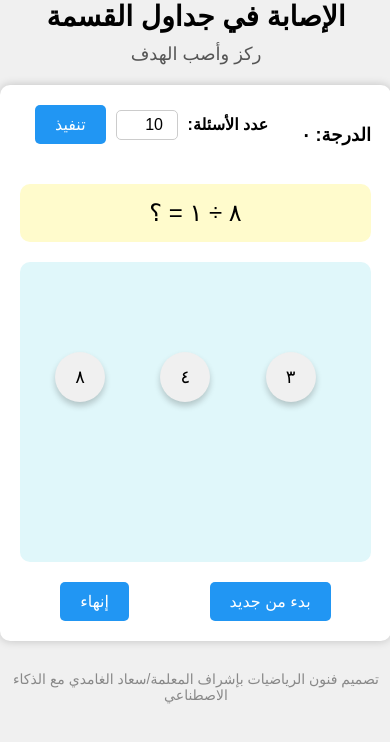
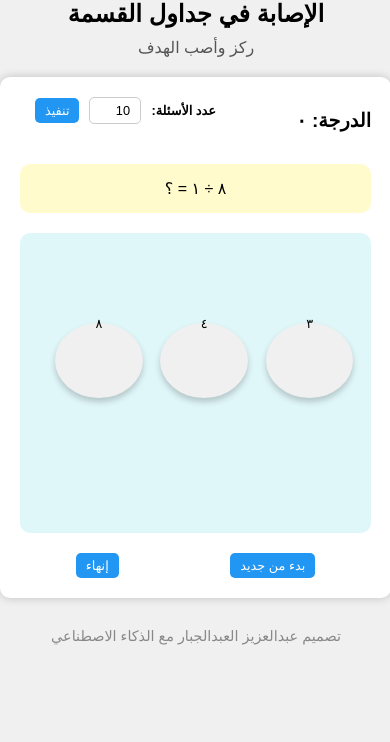
Before and after one commit to ensanbinadam/luebat_alqisma, a plain HTML site: page index.html in a window 390 px wide. Both pictures are taken after a click on the button "بدء من جديد". Drawn offline with Linux system fonts and the light colour scheme.

Commit message:
index.html

```diff
--- a/index.html
+++ b/index.html
@@ -34,24 +34,24 @@
         }
 
         .header div {
-            font-size: 18px;
+            font-size: 1.2rem;
             font-weight: bold;
         }
 
         #game-title {
-            font-size: 28px;
+            font-size: 2rem;
             font-weight: bold;
             margin-bottom: 10px;
         }
 
         #game-subtitle {
-            font-size: 18px;
+            font-size: 1.2rem;
             color: #555;
             margin-bottom: 20px;
         }
 
         #question-box {
-            font-size: 24px;
+            font-size: 1.5rem;
             background-color: #fffbcc;
             padding: 15px;
             border-radius: 10px;
@@ -69,13 +69,13 @@
 
         .circle {
             position: absolute;
-            width: 50px;
-            height: 50px;
+            width: 15%;
+            height: 15%;
             background-color: #f0f0f0;
             border-radius: 50%;
             text-align: center;
-            line-height: 50px;
-            font-size: 18px;
+            line-height: calc(15%);
+            font-size: 1rem;
             cursor: pointer;
             box-shadow: 0 4px 6px rgba(0, 0, 0, 0.2);
         }
@@ -96,7 +96,7 @@
 
         button {
             padding: 10px 20px;
-            font-size: 16px;
+            font-size: 1rem;
             border: none;
             border-radius: 5px;
             cursor: pointer;
@@ -110,13 +110,13 @@
 
         #result {
             display: none;
-            font-size: 20px;
+            font-size: 1.5rem;
             margin-top: 20px;
         }
 
         .footer {
             margin-top: 30px;
-            font-size: 14px;
+            font-size: 0.9rem;
             color: #888;
         }
 
@@ -129,21 +129,82 @@
         }
 
         .settings-container label {
-            font-size: 16px;
+            font-size: 1rem;
             margin-right: 10px;
         }
 
         .settings-container input {
             padding: 5px;
-            font-size: 16px;
+            font-size: 1rem;
             border: 1px solid #ccc;
             border-radius: 5px;
-            max-width: 50px;
+            max-width: 60px;
             text-align: center;
         }
 
         .settings-container button {
             margin-left: 15px;
+        }
+
+        /* Media Queries */
+        @media (max-width: 768px) {
+            .circle {
+                width: 20%;
+                height: 20%;
+                font-size: 0.9rem;
+            }
+
+            #question-box {
+                font-size: 1.2rem;
+            }
+
+            button {
+                padding: 8px 16px;
+                font-size: 0.9rem;
+            }
+
+            .settings-container label {
+                font-size: 0.9rem;
+            }
+
+            .settings-container input {
+                font-size: 0.9rem;
+                max-width: 50px;
+            }
+        }
+
+        @media (max-width: 480px) {
+            .circle {
+                width: 25%;
+                height: 25%;
+                font-size: 0.8rem;
+            }
+
+            #game-title {
+                font-size: 1.5rem;
+            }
+
+            #game-subtitle {
+                font-size: 1rem;
+            }
+
+            #question-box {
+                font-size: 1rem;
+            }
+
+            button {
+                padding: 5px 10px;
+                font-size: 0.8rem;
+            }
+
+            .settings-container label {
+                font-size: 0.8rem;
+            }
+
+            .settings-container input {
+                font-size: 0.8rem;
+                max-width: 40px;
+            }
         }
     </style>
 </head>
@@ -174,7 +235,7 @@
     </div>
 
     <div class="footer">
-        تصميم فنون الرياضيات بإشراف المعلمة/سعاد الغامدي مع الذكاء الاصطناعي
+        تصميم عبدالعزيز العبدالجبار مع الذكاء الاصطناعي
     </div>
 
     <script>
@@ -202,7 +263,6 @@
             const answers = new Set();
             answers.add(quotient);
 
-            // توليد الإجابات الخاطئة من نفس جدول العددين
             while (answers.size < 3) {
                 const wrongAnswer = randomInt(1, 10);
                 if (!answers.has(wrongAnswer)) answers.add(wrongAnswer);
```
